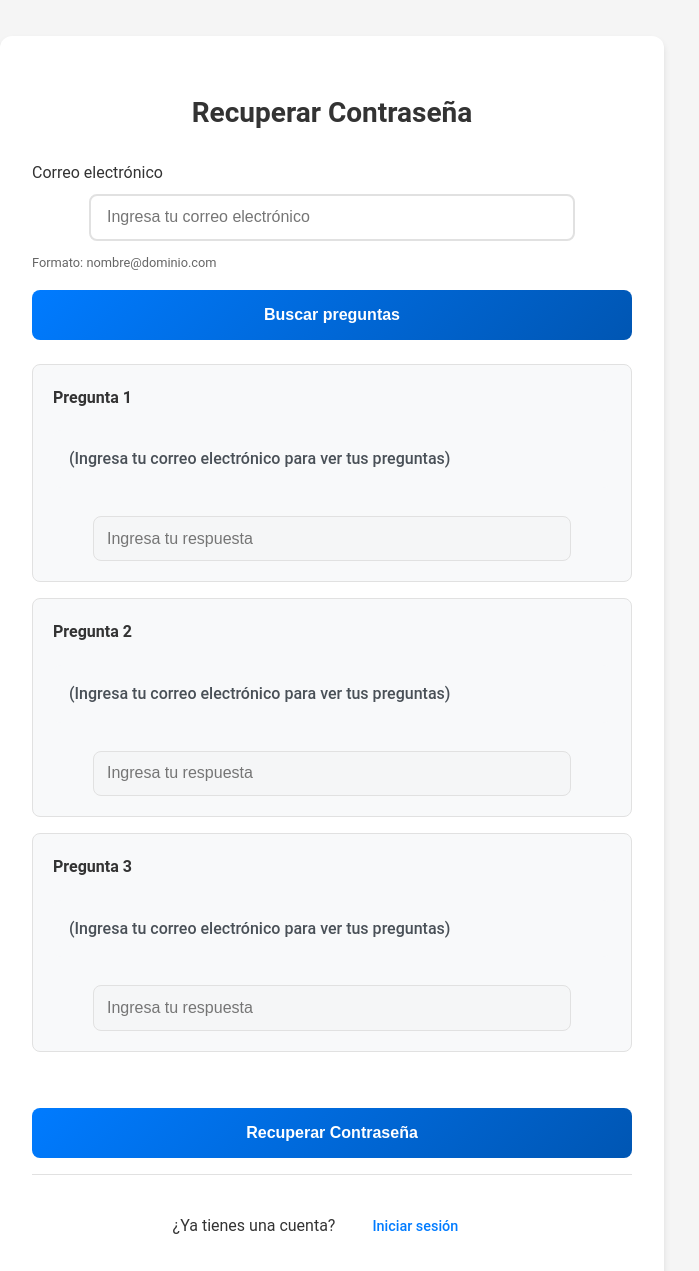
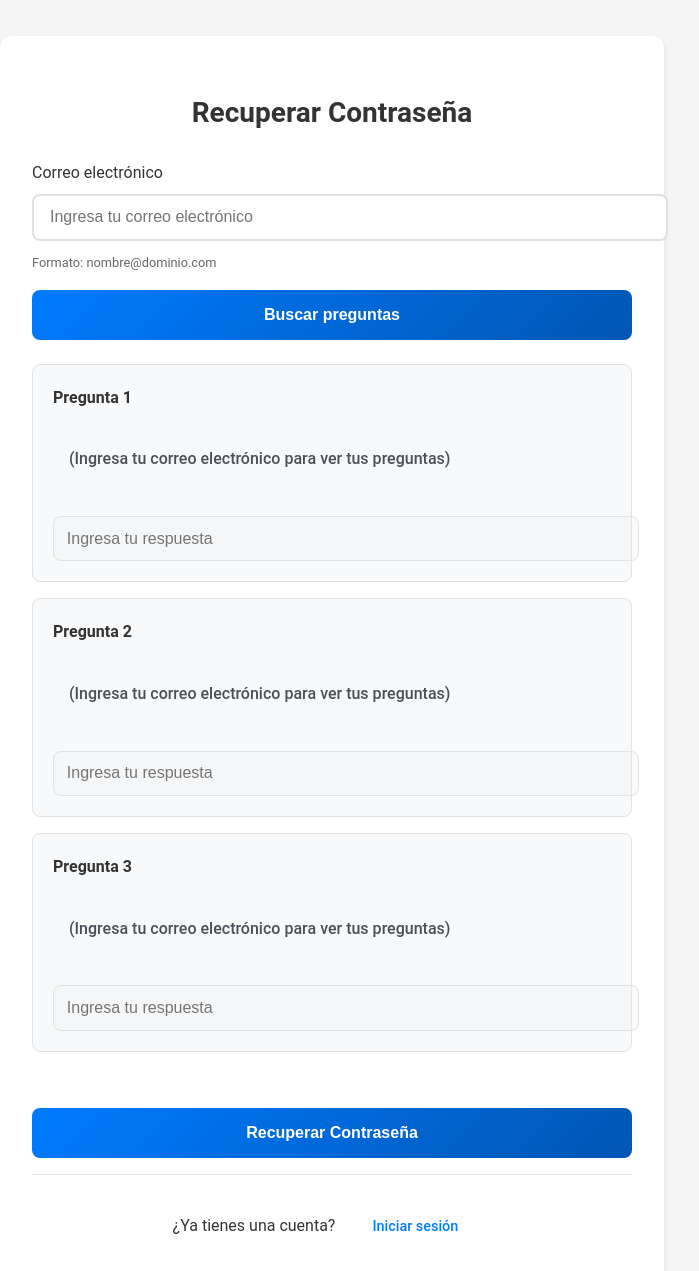
Before and after one commit to valenfd3z/Portfolio, a Python web app: template templates/recuperar_contraseña.html in a window 1280 px wide. Shown: the top 1271 px of the page, without its empty margins (308-1007 px from the left). Run offline with Jinja, Linux system fonts and the light colour scheme; the template is opened without the code that fills it, so the values that code supplies are empty.

Commit message:
Update recuperar_contraseña.css

```diff
--- a/static/css/recuperar_contraseña.css
+++ b/static/css/recuperar_contraseña.css
@@ -53,7 +53,7 @@
     font-size: 1rem;
     transition: all 0.3s ease;
     width: 100%;
-    max-width: 450px;
+    max-width: 600px;
     margin: 0 auto;
     display: block;
 }
```
